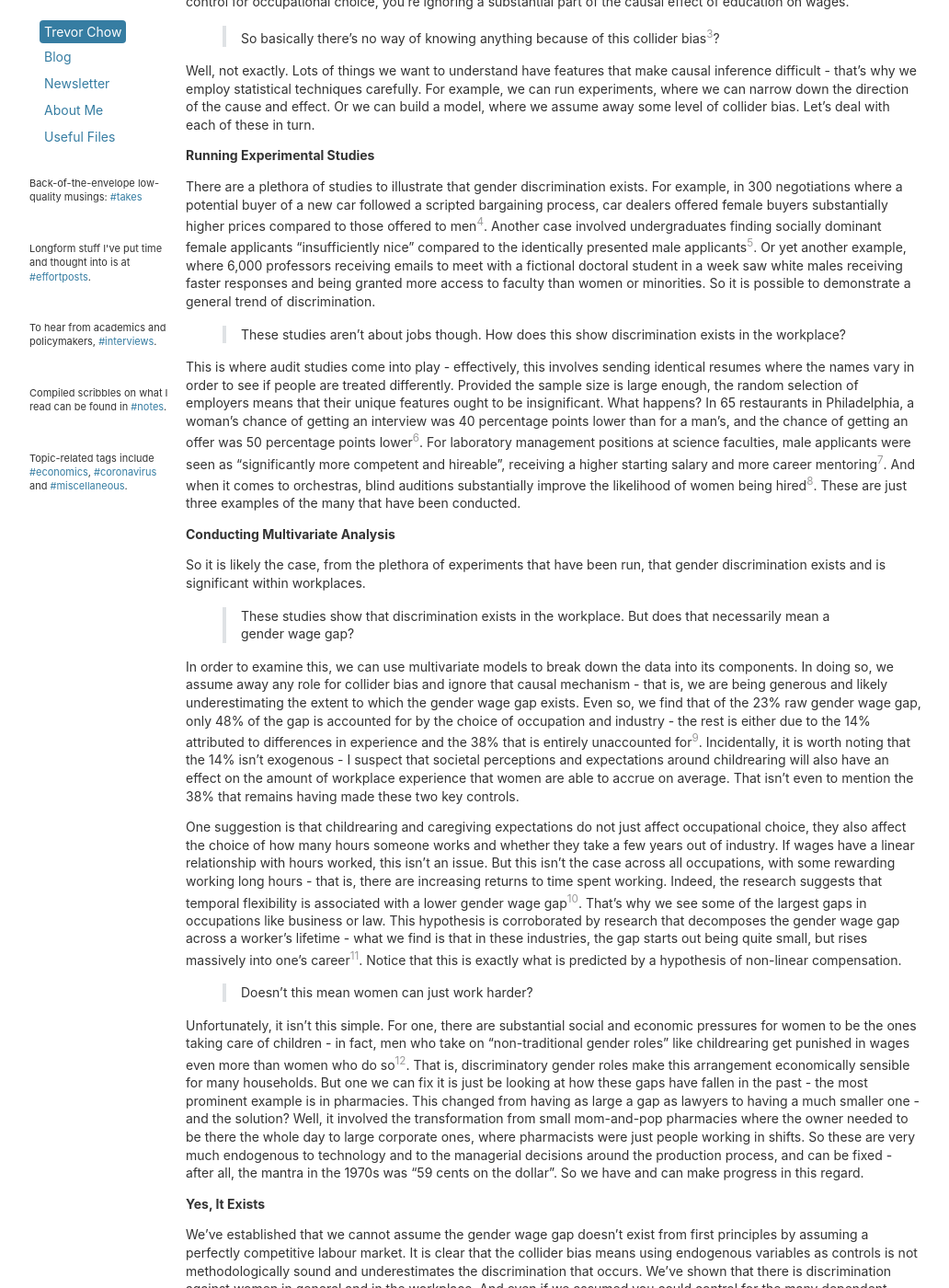
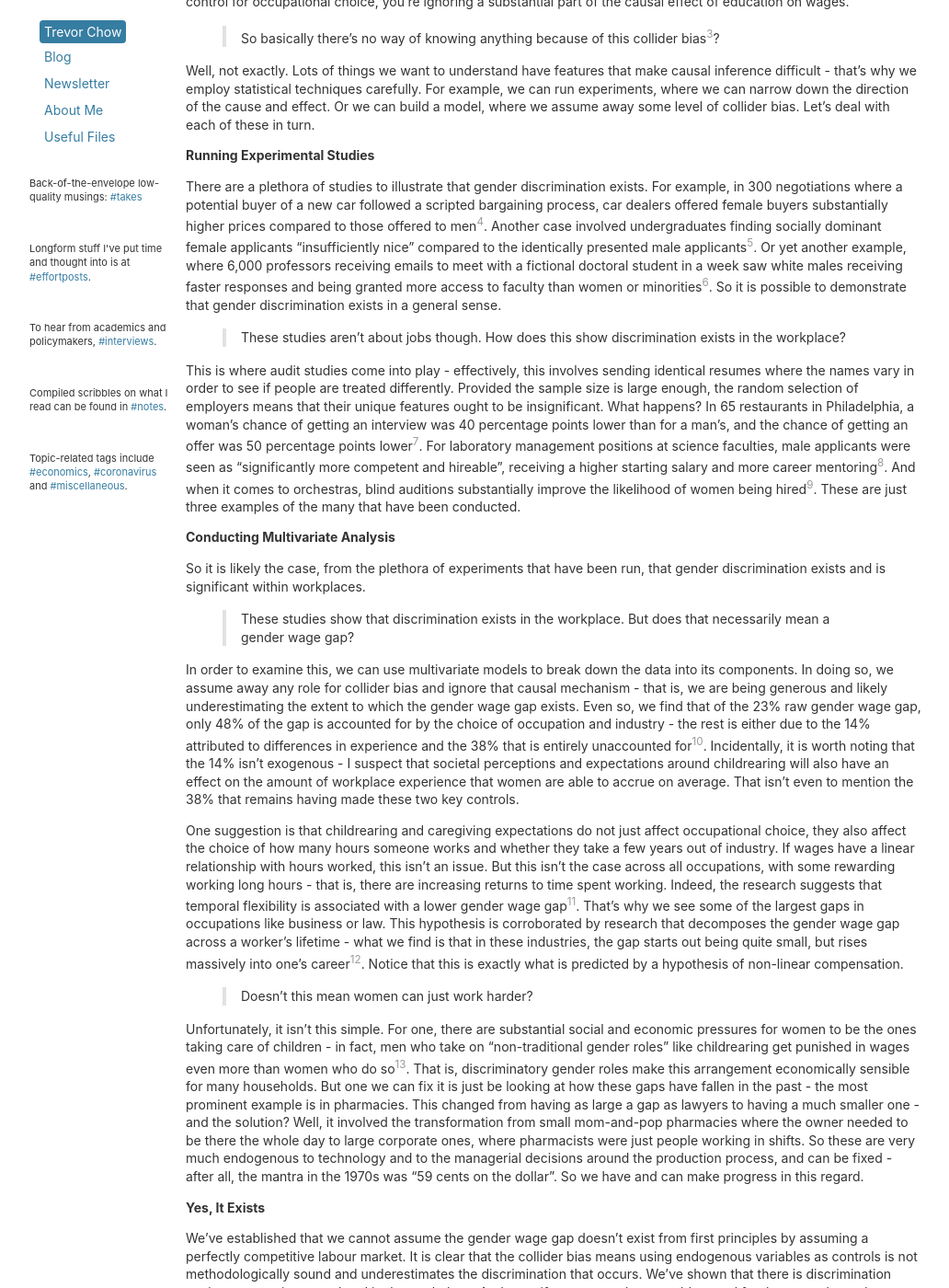
Before and after one commit to tmychow/tmychow.github.io, a Jekyll site: the page built from _posts/2020-11-20-facts-dont-care-about-your-feelings.md, in a window 1280 px wide and 1400 px high, scrolled down 1008 px. Shown: the whole window at 92% size, without its empty margins (28-1060 px from the left). Built offline with Jekyll 4.4.1, drawn with Linux system fonts in a browser that asks for light colours.

Commit message:
Update 2020-11-20-facts-dont-care-about-your-feelings.md

```diff
--- a/_posts/2020-11-20-facts-dont-care-about-your-feelings.md
+++ b/_posts/2020-11-20-facts-dont-care-about-your-feelings.md
@@ -37,7 +37,7 @@ Well, not exactly. Lots of things we want to understand have features that make
 
 **Running Experimental Studies**
 
-There are a plethora of studies to illustrate that gender discrimination exists. For example, in 300 negotiations where a potential buyer of a new car followed a scripted bargaining process, car dealers offered female buyers substantially higher prices compared to those offered to men[^4]. Another case involved undergraduates finding socially dominant female applicants "insufficiently nice" compared to the identically presented male applicants[^5]. Or yet another example, where 6,000 professors receiving emails to meet with a fictional doctoral student in a week saw white males receiving faster responses and being granted more access to faculty than women or minorities. So it is possible to demonstrate a general trend of discrimination.
+There are a plethora of studies to illustrate that gender discrimination exists. For example, in 300 negotiations where a potential buyer of a new car followed a scripted bargaining process, car dealers offered female buyers substantially higher prices compared to those offered to men[^4]. Another case involved undergraduates finding socially dominant female applicants "insufficiently nice" compared to the identically presented male applicants[^5]. Or yet another example, where 6,000 professors receiving emails to meet with a fictional doctoral student in a week saw white males receiving faster responses and being granted more access to faculty than women or minorities[^6]. So it is possible to demonstrate that gender discrimination exists in a general sense.
 
 [^4]: [Ayres and Siegelman 1995](https://www.jstor.org/stable/2118176)
 [^5]: [Rudman and Glick 2001](http://onlinelibrary.wiley.com.ezproxy.lib.uh.edu/doi/10.1111/0022-4537.00239/full)
```
